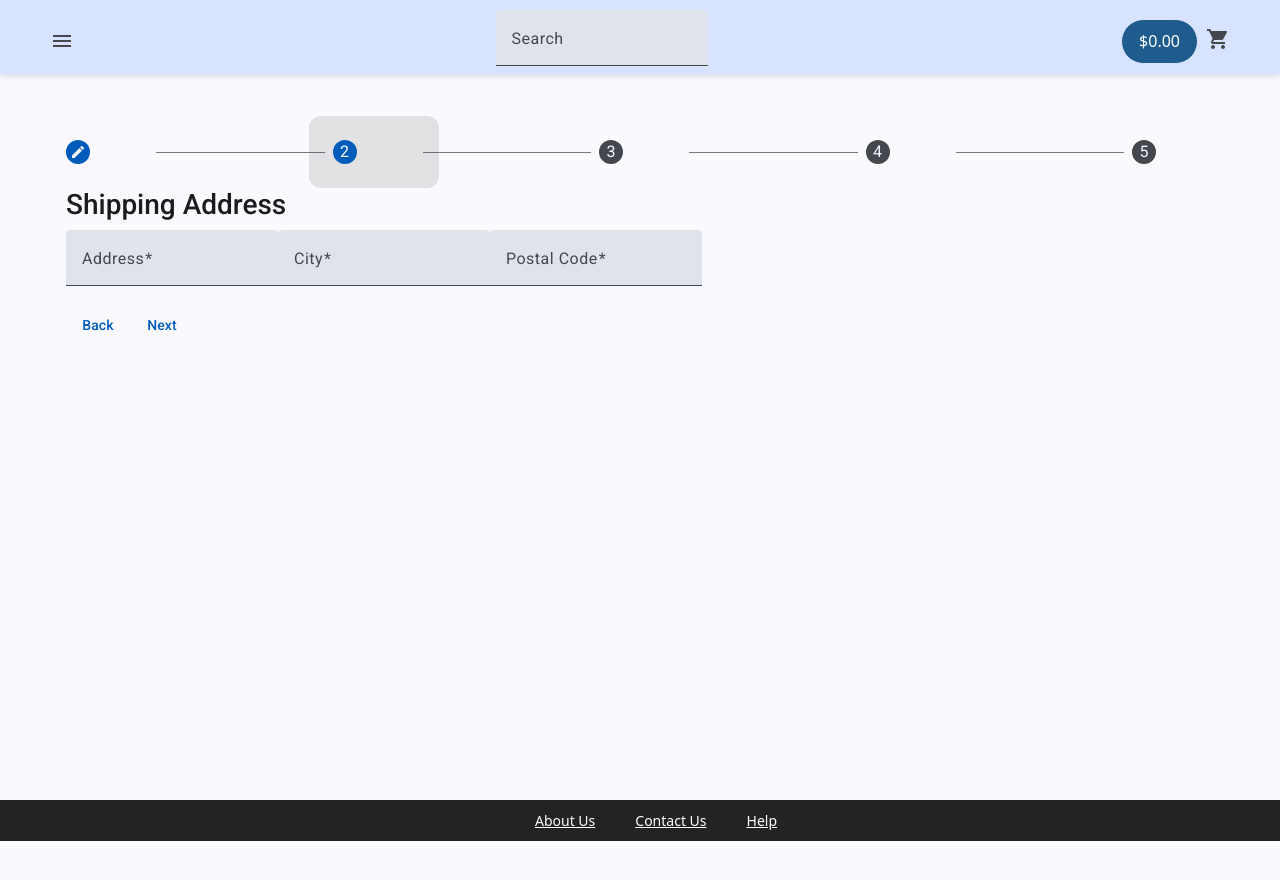
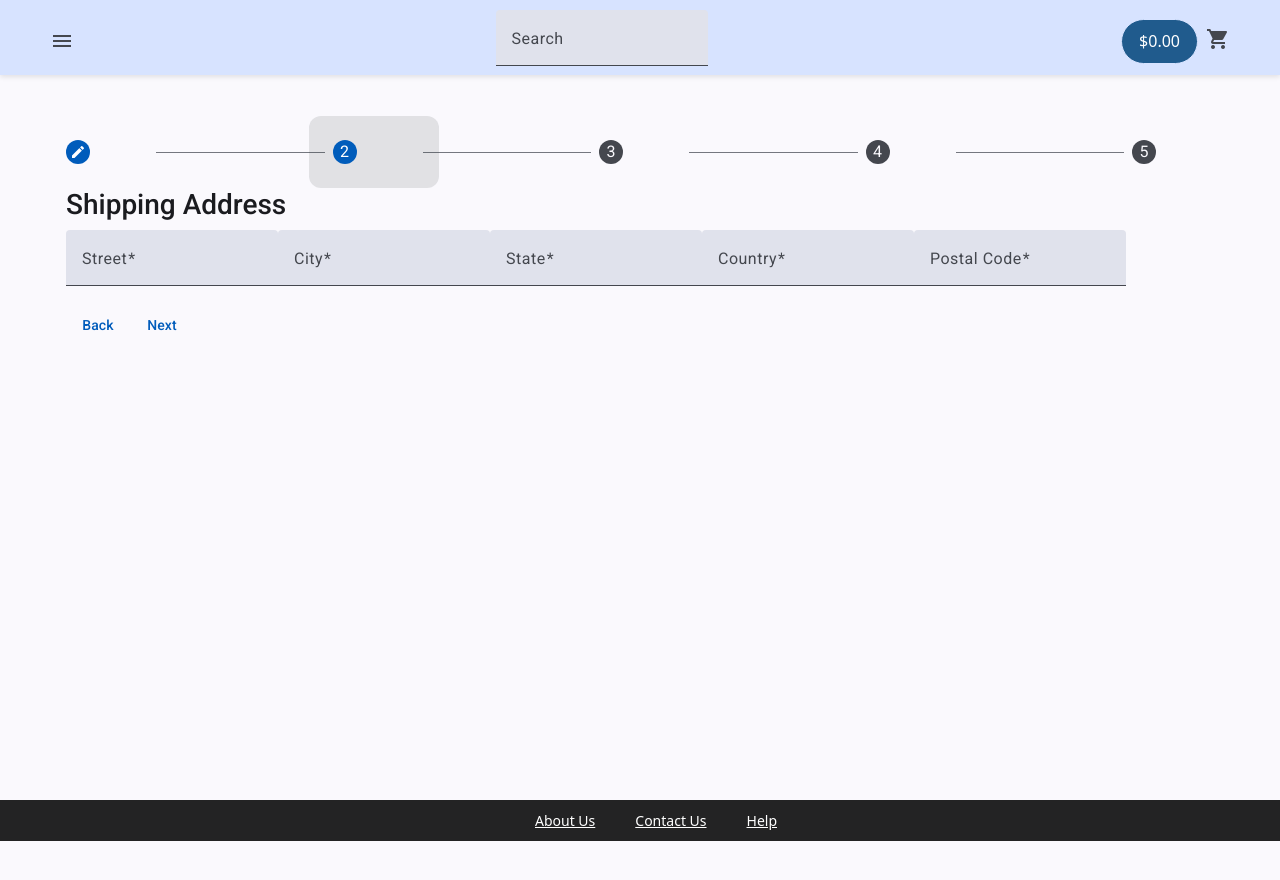
Before and after one commit to navneetsingh-cpu/ecommerce-frontend, an Angular app: page /check-out in a window 1280 px wide. Both pictures are taken after typing "Sample", "Sample", "name@example.com" into the empty fields and a click on the button "Next". Shown: the top 880 px of the page. Built offline with nearby package versions, Linux system fonts and the light colour scheme; no server answers.

Commit message:
Added Checkout

```diff
--- a/src/app/components/checkout/checkout.component.html
+++ b/src/app/components/checkout/checkout.component.html
@@ -38,13 +38,17 @@
         <mat-step [stepControl]="shippingFormGroup">
           <form [formGroup]="shippingFormGroup">
             <h3>Shipping Address</h3>
+
+            <!-- Street -->
             <mat-form-field appearance="fill">
-              <mat-label>Address</mat-label>
-              <input matInput formControlName="address" required />
-              <mat-error *ngIf="shippingFormGroup.get('address')?.invalid">
-                {{ getErrorMessage("address", shippingFormGroup) }}
+              <mat-label>Street</mat-label>
+              <input matInput formControlName="street" required />
+              <mat-error *ngIf="shippingFormGroup.get('street')?.invalid">
+                {{ getErrorMessage("street", shippingFormGroup) }}
               </mat-error>
             </mat-form-field>
+
+            <!-- City -->
             <mat-form-field appearance="fill">
               <mat-label>City</mat-label>
               <input matInput formControlName="city" required />
@@ -52,13 +56,34 @@
                 {{ getErrorMessage("city", shippingFormGroup) }}
               </mat-error>
             </mat-form-field>
+
+            <!-- State -->
+            <mat-form-field appearance="fill">
+              <mat-label>State</mat-label>
+              <input matInput formControlName="state" required />
+              <mat-error *ngIf="shippingFormGroup.get('state')?.invalid">
+                {{ getErrorMessage("state", shippingFormGroup) }}
+              </mat-error>
+            </mat-form-field>
+
+            <!-- Country -->
+            <mat-form-field appearance="fill">
+              <mat-label>Country</mat-label>
+              <input matInput formControlName="country" required />
+              <mat-error *ngIf="shippingFormGroup.get('country')?.invalid">
+                {{ getErrorMessage("country", shippingFormGroup) }}
+              </mat-error>
+            </mat-form-field>
+
+            <!-- Postal Code -->
             <mat-form-field appearance="fill">
               <mat-label>Postal Code</mat-label>
-              <input matInput formControlName="postalCode" required />
-              <mat-error *ngIf="shippingFormGroup.get('postalCode')?.invalid">
-                {{ getErrorMessage("postalCode", shippingFormGroup) }}
+              <input matInput formControlName="zipCode" required />
+              <mat-error *ngIf="shippingFormGroup.get('zipCode')?.invalid">
+                {{ getErrorMessage("zipCode", shippingFormGroup) }}
               </mat-error>
             </mat-form-field>
+
             <div>
               <button mat-button matStepperPrevious>Back</button>
               <button mat-button matStepperNext>Next</button>
@@ -66,37 +91,64 @@
           </form>
         </mat-step>
 
+
         <!-- Step 3: Billing Address -->
         <mat-step [stepControl]="billingFormGroup">
           <form [formGroup]="billingFormGroup">
             <h3>Billing Address</h3>
+
+            <!-- Street -->
             <mat-form-field appearance="fill">
-              <mat-label>Address</mat-label>
-              <input matInput formControlName="address" />
-              <mat-error>
-                {{ getErrorMessage("address", billingFormGroup) }}
+              <mat-label>Street</mat-label>
+              <input matInput formControlName="street" required />
+              <mat-error *ngIf="billingFormGroup.get('street')?.invalid">
+                {{ getErrorMessage("street", billingFormGroup) }}
               </mat-error>
             </mat-form-field>
 
+            <!-- City -->
             <mat-form-field appearance="fill">
               <mat-label>City</mat-label>
-              <input matInput formControlName="city" />
-              <mat-error>
+              <input matInput formControlName="city" required />
+              <mat-error *ngIf="billingFormGroup.get('city')?.invalid">
                 {{ getErrorMessage("city", billingFormGroup) }}
               </mat-error>
             </mat-form-field>
 
+            <!-- State -->
+            <mat-form-field appearance="fill">
+              <mat-label>State</mat-label>
+              <input matInput formControlName="state" required />
+              <mat-error *ngIf="billingFormGroup.get('state')?.invalid">
+                {{ getErrorMessage("state", billingFormGroup) }}
+              </mat-error>
+            </mat-form-field>
+
+            <!-- Country -->
+            <mat-form-field appearance="fill">
+              <mat-label>Country</mat-label>
+              <input matInput formControlName="country" required />
+              <mat-error *ngIf="billingFormGroup.get('country')?.invalid">
+                {{ getErrorMessage("country", billingFormGroup) }}
+              </mat-error>
+            </mat-form-field>
+
+            <!-- Postal Code -->
             <mat-form-field appearance="fill">
               <mat-label>Postal Code</mat-label>
-              <input matInput formControlName="postalCode" />
-              <mat-error>
-                {{ getErrorMessage("postalCode", billingFormGroup) }}
+              <input matInput formControlName="zipCode" required />
+              <mat-error *ngIf="billingFormGroup.get('zipCode')?.invalid">
+                {{ getErrorMessage("zipCode", billingFormGroup) }}
               </mat-error>
             </mat-form-field>
-            <button mat-button matStepperPrevious>Back</button>
-            <button mat-button matStepperNext>Next</button>
+
+            <div>
+              <button mat-button matStepperPrevious>Back</button>
+              <button mat-button matStepperNext>Next</button>
+            </div>
           </form>
         </mat-step>
+
 
         <!-- Step 4: Credit Card Details -->
         <mat-step [stepControl]="paymentFormGroup">
--- a/src/app/components/checkout/checkout.component.ts
+++ b/src/app/components/checkout/checkout.component.ts
@@ -1,5 +1,6 @@
 import { Component } from '@angular/core';
 import { FormGroup, FormBuilder, Validators } from '@angular/forms';
+import { ProductService } from '../../services/product.service';
 
 @Component({
   selector: 'app-checkout',
@@ -14,7 +15,7 @@ export class CheckoutComponent {
   billingFormGroup: FormGroup;
   paymentFormGroup: FormGroup;
 
-  constructor(private _formBuilder: FormBuilder) {
+  constructor(private _formBuilder: FormBuilder, private productService: ProductService) {
     this.personalFormGroup = this._formBuilder.group({
       firstName: ['', Validators.required],
       lastName: ['', Validators.required],
@@ -22,21 +23,19 @@ export class CheckoutComponent {
     });
 
     this.shippingFormGroup = this._formBuilder.group({
-      address: ['', Validators.required],
+      street: ['', Validators.required],
       city: ['', Validators.required],
-      postalCode: [
-        '',
-        [Validators.required], // Accepts 5 digits or ZIP+4 format
-      ],
+      state: ['', Validators.required],
+      country: ['', Validators.required],
+      zipCode: ['', Validators.required],
     });
 
     this.billingFormGroup = this._formBuilder.group({
-      address: ['', Validators.required],
+      street: ['', Validators.required],
       city: ['', Validators.required],
-      postalCode: [
-        '',
-        [Validators.required],
-      ],
+      state: ['', Validators.required],
+      country: ['', Validators.required],
+      zipCode: ['', Validators.required],
     });
 
     this.paymentFormGroup = this._formBuilder.group({
@@ -94,6 +93,36 @@ export class CheckoutComponent {
       console.log('Shipping Address:', this.shippingFormGroup.value);
       console.log('Billing Address:', this.billingFormGroup.value);
       console.log('Payment Info:', this.paymentFormGroup.value);
+
+      const purchase = {
+        customer: {
+          ...this.personalFormGroup.value
+        },
+        shippingAddress: {
+          ...this.shippingFormGroup.value
+        },
+        billingAddress: {
+          ...this.billingFormGroup.value
+        },
+        order: {
+          totalPrice: this.productService.getTotalPrice(),
+          totalQuantity: this.productService.getTotalItemsCount()
+        },
+        orderItems: [
+          ...this.productService.getTotalItems().map((item) => {
+            return {
+              imageUrl: item.imageUrl,
+              quantity: item.quantity,
+              unitPrice: item.unitPrice,
+              productId: item.id,
+            }
+          })
+        ]
+      };
+
+      console.log('purchase', purchase);
+
+      this.productService.placeOrder(purchase).subscribe();
     } else {
       console.log('Form is not valid. Please fix errors.');
     }
--- a/src/app/services/product.service.ts
+++ b/src/app/services/product.service.ts
@@ -31,6 +31,7 @@ export class ProductService {
 
 
 
+
   private baseUrl = 'http://localhost:8080/api/products';
   private categoryUrl = 'http://localhost:8080/api/product-category';
   products: Product[] = [];
@@ -42,6 +43,14 @@ export class ProductService {
 
   constructor(private httpClient: HttpClient) {
   }
+
+  placeOrder(purchase: any): Observable<any> {
+
+    const purchaseUrl = `http://localhost:8080/api/checkout/purchase`;
+    return this.httpClient.post<any>(purchaseUrl, purchase);
+  }
+
+
   // Method to get the current cart as an Observable
   getCart(): Observable<Product[]> {
     return this.cartSubject.asObservable();
```
